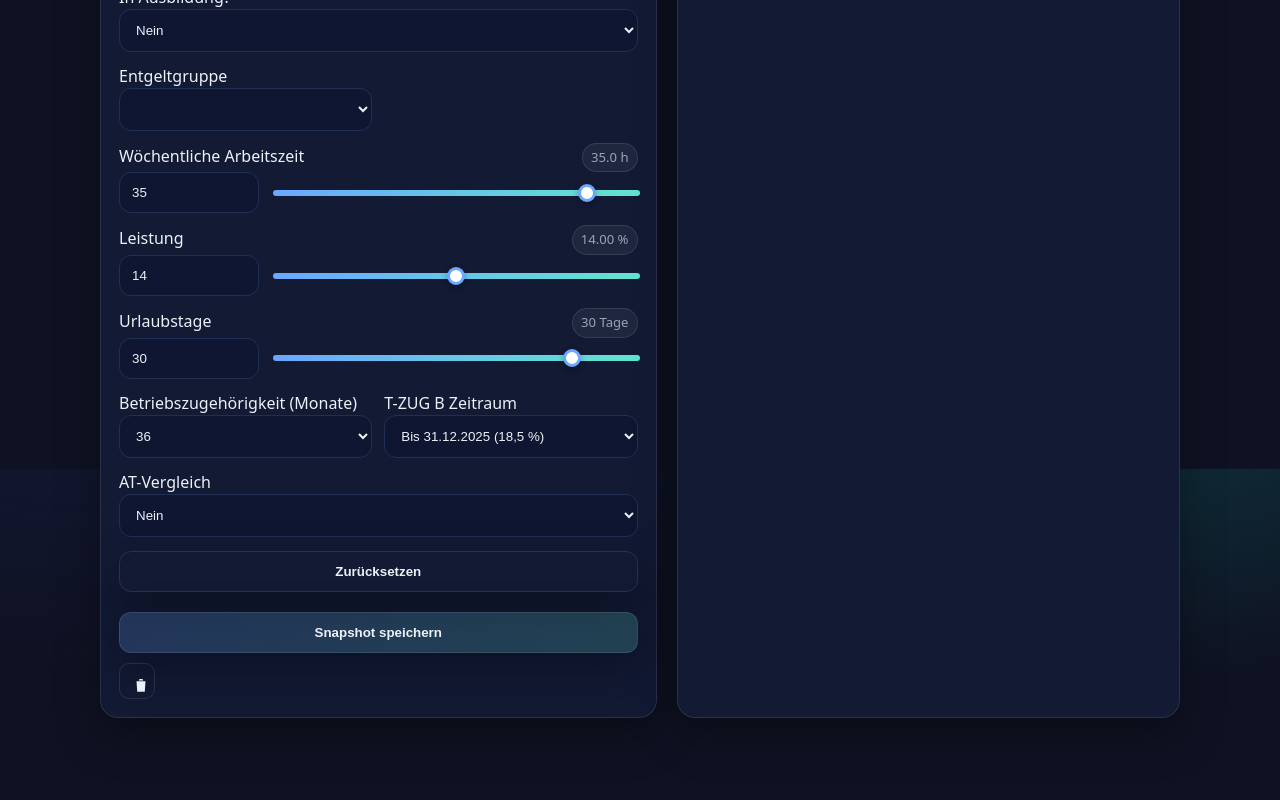
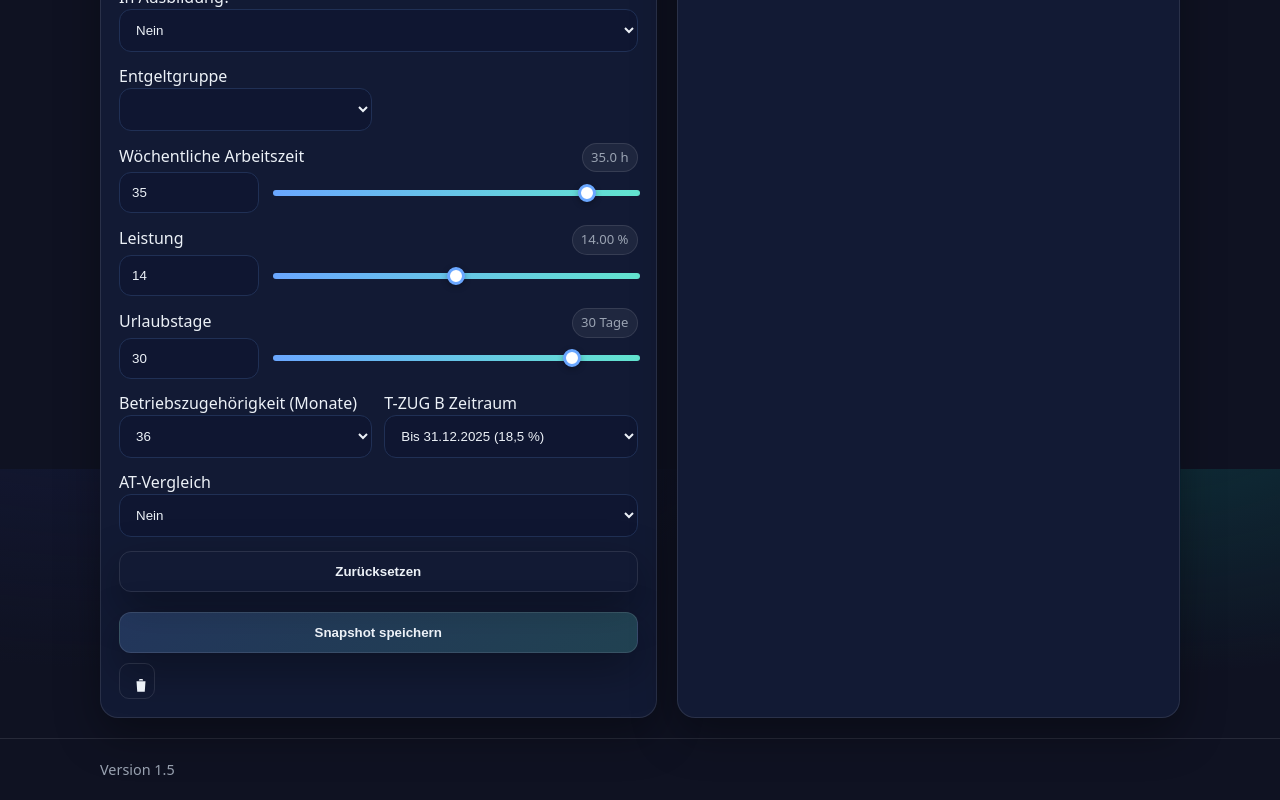
Before and after one commit to Doerkidoerk/entgeltrechnerigmby, a plain HTML site: page frontend/index.html in a window 1280 px wide. Shown: the part 331-1131 px from the top of the page. Before the commit the page ends 1069 px from the top, so only its background shows below. Drawn offline with Linux system fonts and the light colour scheme; no server answers.

Commit message:
Bump version to 1.5 and show in UI

```diff
--- a/api/package.json
+++ b/api/package.json
@@ -1,6 +1,6 @@
 {
   "name": "entgeltrechner-api",
-  "version": "1.2.0",
+  "version": "1.5.0",
   "description": "",
   "main": "index.js",
   "scripts": {
--- a/frontend/assets/app.js
+++ b/frontend/assets/app.js
@@ -1,3 +1,5 @@
+const APP_VERSION = "1.5";
+
 // Robust gegen Lade-/Reihenfolgeprobleme
 document.addEventListener("DOMContentLoaded", () => {
   const $ = id => document.getElementById(id);
@@ -17,8 +19,10 @@ document.addEventListener("DOMContentLoaded", () => {
     cmpDeltaMonth: $("cmpDeltaMonth"), cmpDeltaYear: $("cmpDeltaYear"), cmpDeltaAvg: $("cmpDeltaAvg"),
     atCompare: $("atCompare"), atWrap: $("atWrap"), atAmount: $("atAmount"), atType: $("atType"), atHours: $("atHours"),
     atResult: $("atCompareResult"),
-    themeToggle: $("themeToggle"), toast: $("toast")
+    themeToggle: $("themeToggle"), toast: $("toast"), version: $("appVersion")
   };
+
+  els.version.textContent = APP_VERSION;
 
   const fmtEUR = new Intl.NumberFormat("de-DE", { style: "currency", currency: "EUR" });
   const fmtPct = n => Number(n).toFixed(2) + " %";
--- a/frontend/assets/style.css
+++ b/frontend/assets/style.css
@@ -42,6 +42,7 @@ body{
 @media (max-width: 980px){.main-grid{grid-template-columns:1fr}}
 
 .site-header{border-bottom:1px solid var(--line); background:linear-gradient(135deg, rgba(16,24,62,.65), rgba(12,31,42,0))}
+.site-footer{border-top:1px solid var(--line)}
 .header-bar{display:flex;align-items:center;justify-content:space-between;gap:16px}
 .header-actions{display:flex;align-items:center;gap:10px}
 @media (max-width:560px){
--- a/frontend/index.html
+++ b/frontend/index.html
@@ -188,6 +188,9 @@
       <div id="atCompareResult" class="hidden"></div>
     </section>
   </main>
+  <footer class="site-footer">
+    <div class="container small muted">Version <span id="appVersion"></span></div>
+  </footer>
 
   <div id="toast" class="toast" role="status" aria-live="polite"></div>
 </body>
```
Also changed, not shown: README.md, 1 other file.
